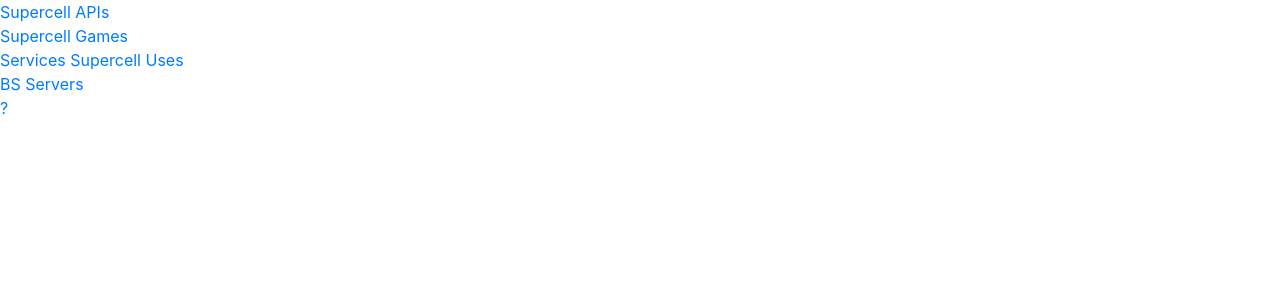
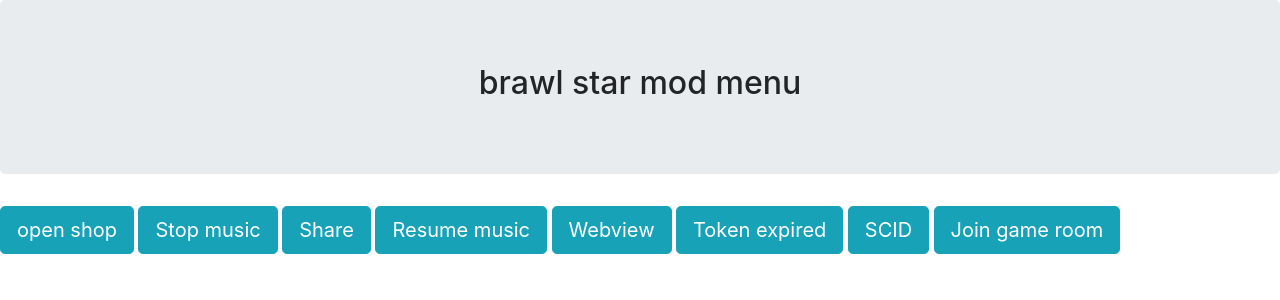
Before and after one commit to athemm/athemm.github.io, a Jekyll site: the page index.html, which Jekyll copies as it is, in a window 1280 px wide. Shown: the top 300 px of the page. Built offline with Jekyll 4.4.1, drawn with Linux system fonts in a browser that asks for light colours.

Commit message:
Update index.html

```diff
--- a/index.html
+++ b/index.html
@@ -1,19 +1,53 @@
 <!DOCTYPE html>
-<html>
+<html lang="en">
+<head>
+  <meta charset="utf-8">
+  <meta name="viewport" content="width=device-width, initial-scale=1">
+  <link rel="stylesheet" href="https://maxcdn.bootstrapcdn.com/bootstrap/4.5.2/css/bootstrap.min.css">
+  <script src="https://ajax.googleapis.com/ajax/libs/jquery/3.5.1/jquery.min.js"></script>
+  <script src="https://cdnjs.cloudflare.com/ajax/libs/popper.js/1.16.0/umd/popper.min.js"></script>
+  <script src="https://maxcdn.bootstrapcdn.com/bootstrap/4.5.2/js/bootstrap.min.js"></script>
+</head>
+<body>
 
-<head>
-<link rel="stylesheet" type="text/css" href="bootstrap.min.css">
-<title>athemm's website</title>
-</head>
+<script>
+function doWebView()
+{
+  var title = prompt("Webview title", "Web view");
+  var website = prompt("Website URL", "https://example.com");
+  location.href = 'brawlstars://webview?page='+website+'&popup_title=' + title
+}
+
+</script>
+<script>
+function joinRoom() {
+  var website = prompt("Game Room Tag", "");
+  location.href='brawlstars://joinRoom?tag="' + 'website"'
+}
+</script>
+<div class="jumbotron text-center">
+  <h2>brawl star mod menu</h2>
+</div>
+
+  <button type="button" class="btn btn-info btn-lg" data-toggle="modal" data-target="#myModal", onclick="location.href='brawlstars-inbox://shop'">open shop</button>
 
 
-<body>
-<a class="link" href="/api.html">Supercell APIs</a>
-<br>
-<a class="link" href="/sc_codenames.html">Supercell Games</a>
-<br>
-<a class="link" href="/sc_services.html">Services Supercell Uses</a>
-<br>
-<a class="link" href="/servers.html">BS Servers</a>
-<br>
-<a class="link" href="/chronos.html">?</a>
+  <button type="button" class="btn btn-info btn-lg" data-toggle="modal" data-target="#myModal", onclick="location.href='brawlstars-inbox://stopMusic'">Stop music</button>
+
+
+  <button type="button" class="btn btn-info btn-lg" data-toggle="modal" data-target="#myModal", onclick="location.href='brawlstars-inbox://share?title=' + ''poopedandshided''">Share</button>
+
+
+<button type="button" class="btn btn-info btn-lg" data-toggle="modal" data-target="#myModal", onclick="location.href='brawlstars-inbox://resumeMusic'">Resume music</button>
+
+
+<button type="button" class="btn btn-info btn-lg" data-toggle="modal" data-target="#myModal", onclick="doWebView()">Webview</button>
+
+<button type="button" class="btn btn-info btn-lg" data-toggle="modal" data-target="#myModal", onclick="location.href='brawlstars-inbox://tokenExpired">Token expired</button>
+
+<button type="button" class="btn btn-info btn-lg" data-toggle="modal" data-target="#myModal", onclick="location.href='brawlstars://supercell_id'">SCID</button>
+
+<button type="button" class="btn btn-info btn-lg" data-toggle="modal" data-target="#myModal", onclick="joinRoom()">Join game room</button>
+
+</body>
+</html>
```
